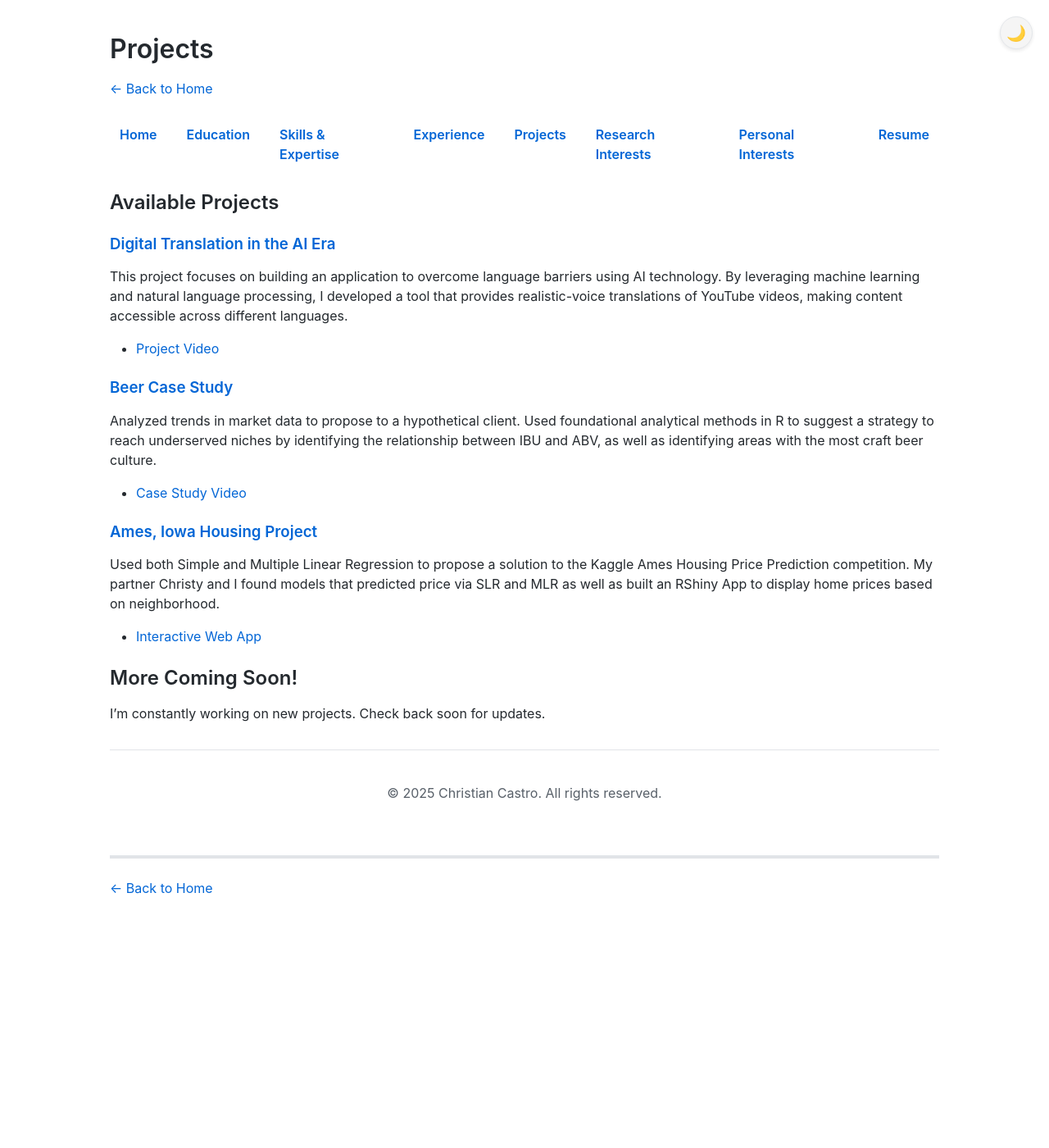
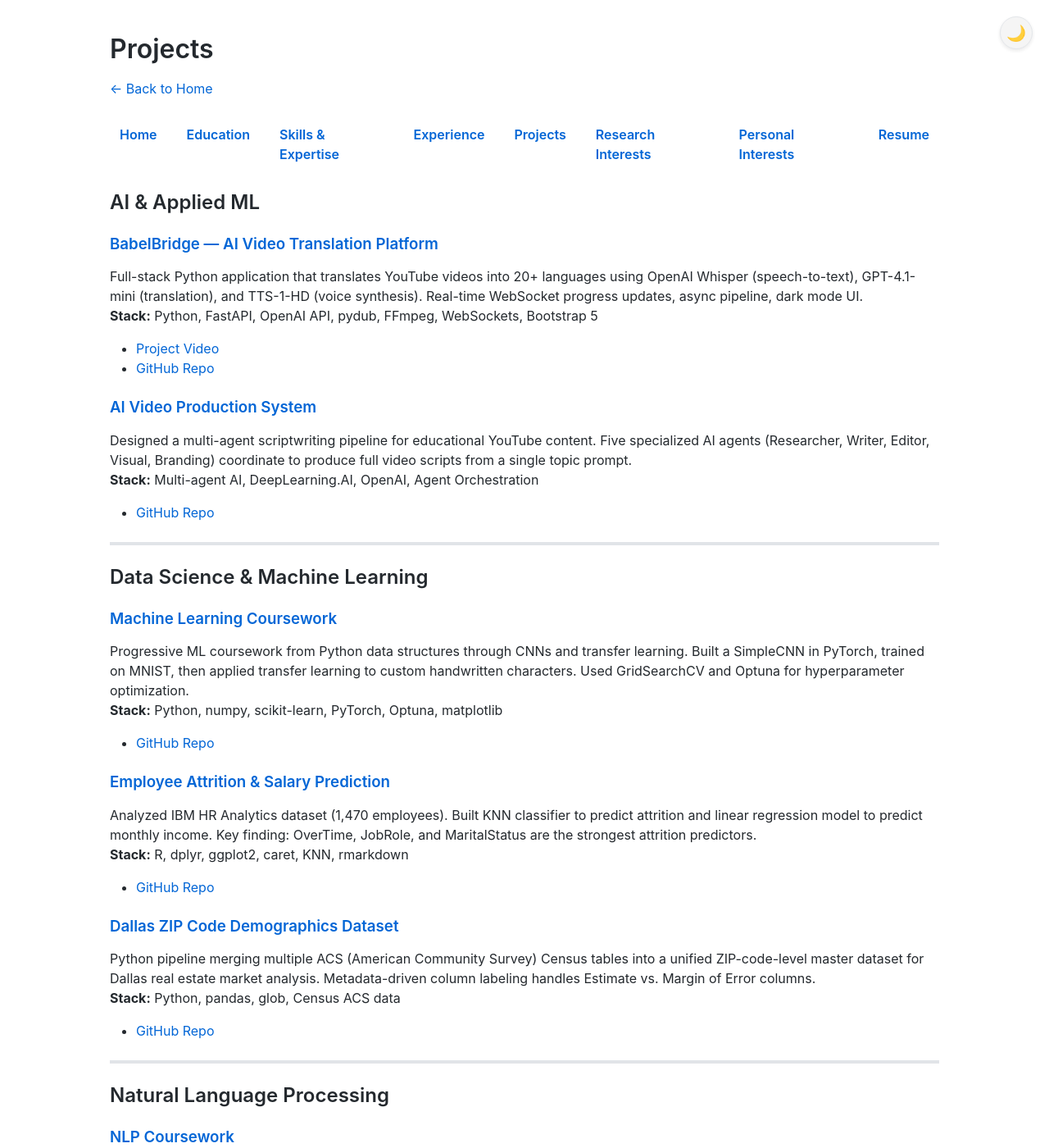
Before and after one commit to CDCastr0/CDCastr0.github.io, a Jekyll site: the page built from projects/index.md, in a window 1280 px wide and 1400 px high. Shown: the whole window at 82% size. Built offline with Jekyll 4.4.1, drawn with Linux system fonts in a browser that asks for light colours; our own code applies the rules of GitHub Pages for plain Markdown files; some of the changed text lies outside the part shown.

Commit message:
Add all projects to portfolio index

```diff
--- a/projects/index.md
+++ b/projects/index.md
@@ -13,23 +13,71 @@
   <a href="https://cdcastr0.github.io/resume">Resume</a>
 </div>
 
-## Available Projects
+## AI & Applied ML
 
-### [Digital Translation in the AI Era](https://cdcastr0.github.io/projects/Digital_Translation)
-This project focuses on building an application to overcome language barriers using AI technology. By leveraging machine learning and natural language processing, I developed a tool that provides realistic-voice translations of YouTube videos, making content accessible across different languages.
+### [BabelBridge — AI Video Translation Platform](https://cdcastr0.github.io/projects/Digital_Translation)
+Full-stack Python application that translates YouTube videos into 20+ languages using OpenAI Whisper (speech-to-text), GPT-4.1-mini (translation), and TTS-1-HD (voice synthesis). Real-time WebSocket progress updates, async pipeline, dark mode UI.
+**Stack:** Python, FastAPI, OpenAI API, pydub, FFmpeg, WebSockets, Bootstrap 5
 - [Project Video](https://youtu.be/h0SNS2tNr74)
+- [GitHub Repo](https://github.com/CDCastr0/BabelBridge)
 
-### [Beer Case Study](https://cdcastr0.github.io/projects/Beers_Case_Study)
-Analyzed trends in market data to propose to a hypothetical client. Used foundational analytical methods in R to suggest a strategy to reach underserved niches by identifying the relationship between IBU and ABV, as well as identifying areas with the most craft beer culture.
+### [AI Video Production System](https://cdcastr0.github.io/projects/AIVideo)
+Designed a multi-agent scriptwriting pipeline for educational YouTube content. Five specialized AI agents (Researcher, Writer, Editor, Visual, Branding) coordinate to produce full video scripts from a single topic prompt.
+**Stack:** Multi-agent AI, DeepLearning.AI, OpenAI, Agent Orchestration
+- [GitHub Repo](https://github.com/CDCastr0/AIVideoProject)
+
+---
+
+## Data Science & Machine Learning
+
+### [Machine Learning Coursework](https://cdcastr0.github.io/projects/MachineLearning)
+Progressive ML coursework from Python data structures through CNNs and transfer learning. Built a SimpleCNN in PyTorch, trained on MNIST, then applied transfer learning to custom handwritten characters. Used GridSearchCV and Optuna for hyperparameter optimization.
+**Stack:** Python, numpy, scikit-learn, PyTorch, Optuna, matplotlib
+- [GitHub Repo](https://github.com/CDCastr0/MachineLearningCoursework)
+
+### [Employee Attrition & Salary Prediction](https://cdcastr0.github.io/projects/Case_Study_2)
+Analyzed IBM HR Analytics dataset (1,470 employees). Built KNN classifier to predict attrition and linear regression model to predict monthly income. Key finding: OverTime, JobRole, and MaritalStatus are the strongest attrition predictors.
+**Stack:** R, dplyr, ggplot2, caret, KNN, rmarkdown
+- [GitHub Repo](https://github.com/CDCastr0/CaseStudy2DDS)
+
+### [Dallas ZIP Code Demographics Dataset](https://cdcastr0.github.io/projects/DallasDataset)
+Python pipeline merging multiple ACS (American Community Survey) Census tables into a unified ZIP-code-level master dataset for Dallas real estate market analysis. Metadata-driven column labeling handles Estimate vs. Margin of Error columns.
+**Stack:** Python, pandas, glob, Census ACS data
+- [GitHub Repo](https://github.com/CDCastr0/DallasDataset)
+
+---
+
+## Natural Language Processing
+
+### [NLP Coursework](https://cdcastr0.github.io/projects/NLPCoursework)
+Eight-assignment NLP course spanning lexical diversity analysis, tokenization, POS tagging, web scraping (150 IMDb reviews), TF-IDF cosine similarity on Amazon book titles, and VADER sentiment analysis — all in Python with NLTK and scikit-learn.
+**Stack:** Python, NLTK, pandas, numpy, scikit-learn, BeautifulSoup, VADER
+- [GitHub Repo](https://github.com/CDCastr0/NLP_Coursework)
+
+---
+
+## Statistics & R
+
+### [Beer Market Analysis](https://cdcastr0.github.io/projects/Beers_Case_Study)
+Analyzed craft beer market data to identify IBU/ABV trends and propose strategy for underserved regional markets. EDA with ggplot2, geographic segmentation.
+**Stack:** R, ggplot2, dplyr
 - [Case Study Video](https://youtu.be/M1ZI4eY9dM0)
 
-### [Ames, Iowa Housing Project](https://cdcastr0.github.io/projects/Ames_Housing_Price_Prediction)
-Used both Simple and Multiple Linear Regression to propose a solution to the Kaggle Ames Housing Price Prediction competition. My partner Christy and I found models that predicted price via SLR and MLR as well as built an RShiny App to display home prices based on neighborhood.
+### [Ames, Iowa Housing Price Prediction](https://cdcastr0.github.io/projects/Ames_Housing_Price_Prediction)
+Simple and Multiple Linear Regression models for Kaggle Ames Housing competition. Built an RShiny web app displaying predicted home prices by neighborhood.
+**Stack:** R, ggplot2, linear regression, RShiny
 - [Interactive Web App](https://cdcastr0.shinyapps.io/Ames_Housing_Project/)
 
-## More Coming Soon!
+---
 
-I'm constantly working on new projects. Check back soon for updates.
+## Data Visualization & Education
+
+### [Misinformation Matrix](https://cdcastr0.github.io/projects/MisinformationMatrix)
+Interactive educational platform visualizing how misinformation spreads through social networks. Network diagram (nodes sized by influence, links weighted by sharing volume) paired with p5.js generative art simulating the cultural shift from knowledge to superstition.
+**Stack:** JavaScript, p5.js, Network Graphs, HTML5/CSS3
+- [GitHub Repo](https://github.com/CDCastr0/MisinformationMatrix)
+
+---
 
 <footer class="site-footer">
   <p>&copy; 2025 Christian Castro. All rights reserved.</p>
```
